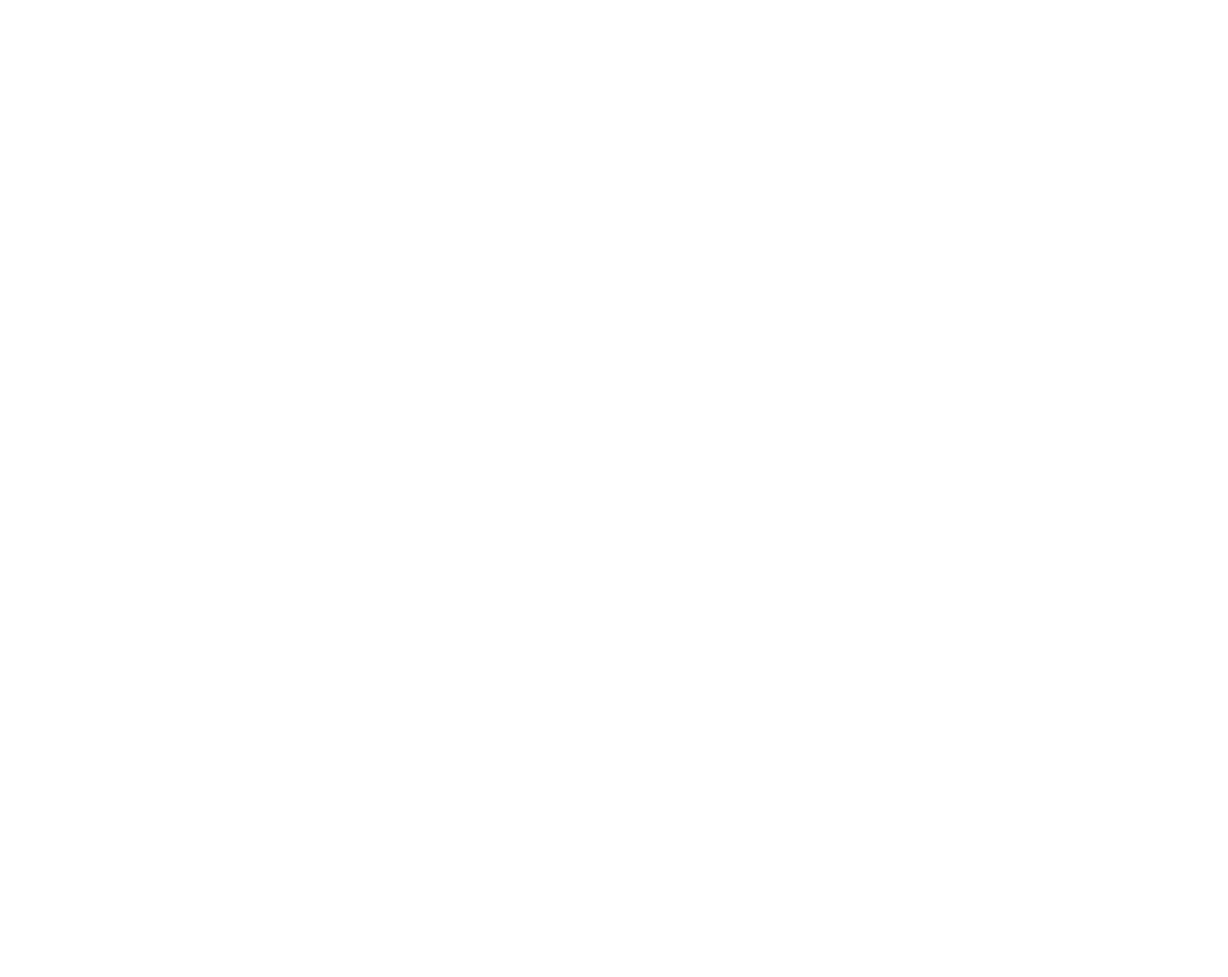
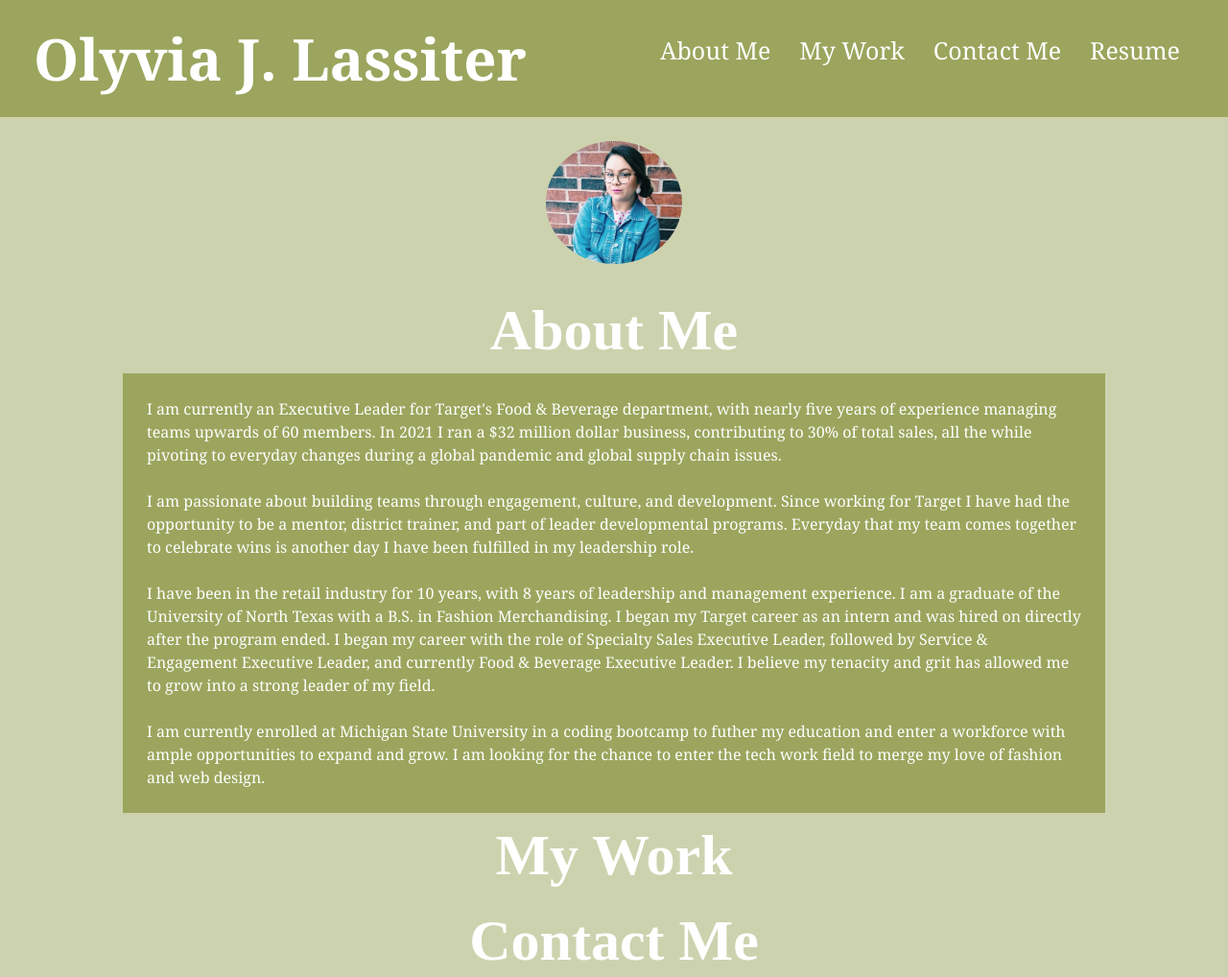
Before and after one commit to olyviajlassiter/portfolio, a plain HTML site: page index.html in a window 1280 px wide. Shown: the top 1018 px of the page at 96% size. Before the commit the page ends 800 px from the top, so only its background shows below. Drawn offline with Linux system fonts and the light colour scheme.

Commit message:
navigation and about me section complete

```diff
--- /dev/null
+++ b/assets/style.css
@@ -0,0 +1,61 @@
+
+* {
+    margin: 0;
+    padding: 0;
+    box-sizing: border-box;
+}
+
+
+header {
+    background-color: #fff;
+    padding: 20px 35px;
+    display: flex;
+    justify-content: space-between;
+    flex-wrap: wrap;
+    position: -webkit-sticky;
+    position: sticky;
+    top: 0;
+    z-index: 9999;
+}
+header h1 {
+    font-weight: lighter;
+    font-size: 60px;
+    font-family:Georgia, 'Times New Roman', Times, serif;
+    margin: 0;
+
+}
+header a {
+    text-decoration: none;
+    color: #eacbc6;
+}
+header nav {
+    margin: 15px 0;
+}
+header nav ul {
+    display: flex;
+    justify-content: space-between;
+    flex-wrap: wrap;
+    align-items: center;
+    list-style: none;
+    font-family:Georgia, 'Times New Roman', Times, serif;
+}
+header nav ul li a {
+    padding: 10px 15px;
+    font-weight: lighter;
+    font-size: 1.5vw;
+}
+header nav ul li a:hover {
+    background: #eacbc6;
+    color: #fff;
+    border-radius: 15px;
+    text-shadow: none;
+  }
+
+
+
+nav {
+    background-color: #fff;
+}
+body {
+    background-color: #f9f5f0;
+}
--- a/index.html
+++ b/index.html
@@ -4,9 +4,83 @@
     <meta charset="UTF-8">
     <meta http-equiv="X-UA-Compatible" content="IE=edge">
     <meta name="viewport" content="width=device-width, initial-scale=1.0">
-    <title>Document</title>
+    <link rel="stylesheet" href="style.css" />
+    <title>Olyvia J Lassiter</title>
 </head>
 <body>
 
+<!--HEADER-->
+<header>
+        <h1><a href="./index.html">Olyvia J. Lassiter</a></h1>
+<!--NAVIGATION-->
+    <nav>
+        <ul>
+            <li><a href= "#about-me">About Me</a></li>
+            <li><a href="#my-work">My Work</a></li>
+            <li><a href="#contact-me">Contact Me</a></li>
+            <li><a href="#resume">Resume</a></li>
+        </ul>
+    </nav>
+
+</header>
+
+
+
+
+<!--HERO SECTION
+<section class="hero">
+<div>
+    <img src="./assets/images/pexels-photo-310452.jpeg" alt="">
+</div>
+</section> --!
+
+
+<!--ABOUT ME PHOTO-->
+<section class="photo">
+    <div>
+    <img src="/assets/images/portrait.png" alt="Portrait of Olyvia Lassiter standing in front of a brick wall"/>
+    </div>
+</section>
+
+<!--ABOUT ME SECTION-->
+<section id="about-me">
+    <div class="header">
+        <h2>About Me</h2>
+        </div>
+        <div class="about-bio">
+            <p>
+            I am currently an Executive Leader for Target's Food & Beverage department, with nearly five years of experience managing teams upwards of 60 members. In 2021 I ran a $32 million dollar business, contributing to 30% of total sales, all the while pivoting to everyday changes during a global pandemic and global supply chain issues.<br><br>
+            I am passionate about building teams through engagement, culture, and development. Since working for Target I have had the opportunity to be a mentor, district trainer, and part of leader developmental programs. Everyday that my team comes together to celebrate wins is another day I have been fulfilled in my leadership role. <br><br>
+            I have been in the retail industry for 10 years, with 8 years of leadership and management experience. I am a graduate of the University of North Texas with a B.S. in Fashion Merchandising. I began my Target career as an intern and was hired on directly after the program ended. I began my career with the role of Specialty Sales Executive Leader, followed by Service & Engagement Executive Leader, and currently Food & Beverage Executive Leader. I believe my tenacity and grit has allowed me to grow into a strong leader of my field.<br><br>
+            I am currently enrolled at Michigan State University in a coding bootcamp to futher my education and enter a workforce with ample opportunities to expand and grow. I am looking for the chance to enter the tech work field to merge my love of fashion and web design.
+            </p>
+        </div>
+</section>
+
+<!--WORK SECTION-->
+<section id="my-work">
+    <div class="header">
+        <h2>My Work</h2>
+    </div>
+</section>
+
+<!--CONTACT ME SECTION-->
+<section id="contact-me">
+    <div class="header">
+        <h2>Contact Me</h2>
+    </div>
+</section>
+
+<!--RESUME SECTION-->
+<section id="resume">
+    <div class="header">
+        <h2>Resume</h2>
+    </div>
+
+</section>
+
+<!--FOOTER-->
+
+
 </body>
 </html>
--- /dev/null
+++ b/style.css
@@ -0,0 +1,95 @@
+
+* {
+    margin: 0;
+    padding: 0;
+    box-sizing: border-box;
+}
+body {
+    background-color: #cdd2ae;
+}
+/* ADDS STYLE TO HEAVER AND NAVIGATION BAR */
+header {
+    background-color: #9ba55d;
+    padding: 20px 35px;
+    display: flex;
+    justify-content: space-between;
+    flex-wrap: wrap;
+    position: -webkit-sticky;
+    position: sticky;
+    top: 0;
+    z-index: 9999;
+}
+header h1 {
+    font-weight: bold;
+    font-size: 60px;
+    font-family:Georgia, 'Times New Roman', Times, serif;
+    margin: 0;
+
+}
+header a {
+    text-decoration: none;
+    color: #fff;
+}
+header nav {
+    margin: 15px 0;
+}
+header nav ul {
+    display: flex;
+    justify-content: space-between;
+    flex-wrap: wrap;
+    align-items: center;
+    list-style: none;
+    font-family:Georgia, 'Times New Roman', Times, serif;
+}
+header nav ul li a {
+    padding: 10px 15px;
+    font-weight: lighter;
+    font-size: 25px;
+}
+header nav ul li a:hover {
+    background: #9ba55d;
+    color: #fff;
+    border-radius: 15px;
+    text-shadow: none;
+}
+nav {
+    background-color: #9ba55d;
+}
+
+/* ADDS STYLE TO ABOUT ME PHOTO */
+.photo img {
+    width: 15%;
+    display: block;
+    margin-left: auto;
+    margin-right: auto;
+    border-radius: 90%;
+    padding: 25px;
+}
+
+/* ADDS STYLE TO ABOUT ME SECTION
+.hero img {
+    height: 150px;
+    width: 100%;
+} */
+
+.header {
+    font-size: 40px;
+    color: #fff;
+    font-weight: lighter;
+    text-align: center;
+    margin: auto;
+    padding: 10px;
+    width: 80%;
+}
+
+.about-bio p {
+    margin: auto;
+    width: 80%;
+    font-size: 16px;
+    line-height: 1.5;
+    font-family:Georgia, 'Times New Roman', Times, serif;
+    text-align: left;
+    padding: 25px;
+    color: #fff;
+    background-color: #9ba55d;
+}
```
Also changed, not shown: assets/images/IMG_0933.jpg (added), assets/images/hero.png (added), assets/images/pexels-photo-196645.jpeg (added), assets/images/pexels-photo-2882509.jpeg (added), assets/images/pexels-photo-310452.jpeg (added), assets/images/portrait.png (added), 2 other files.
